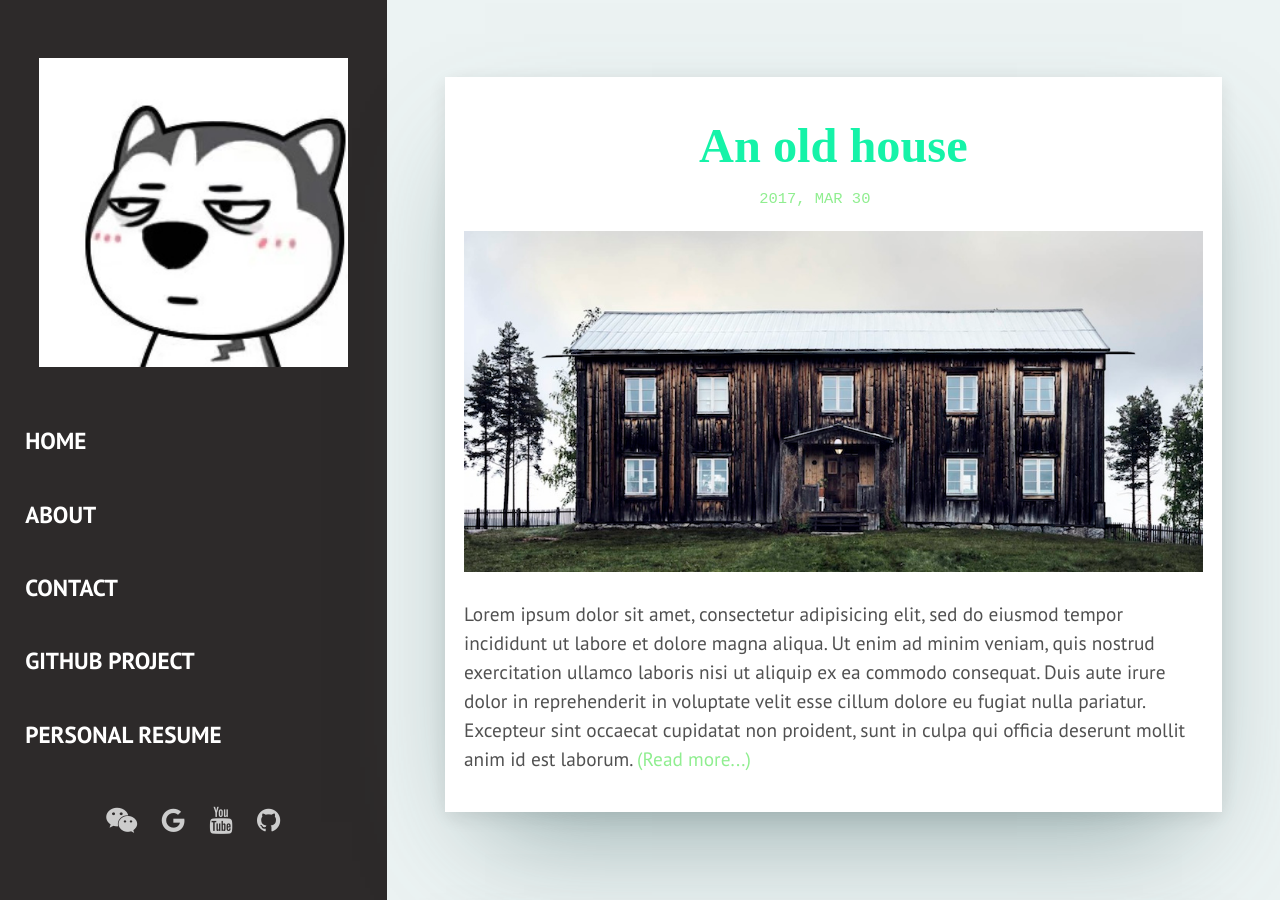
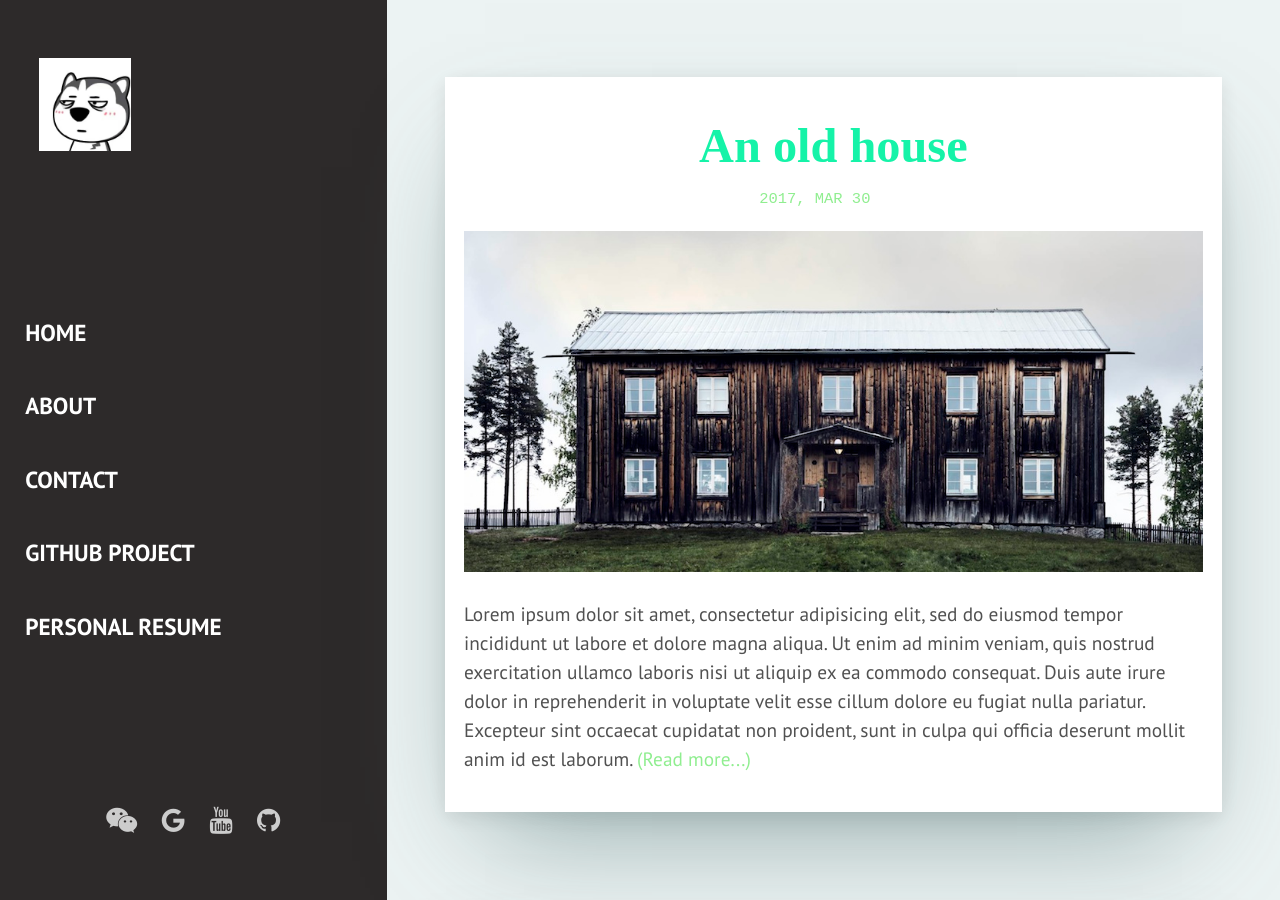
Before and after one commit to zywok/zywok.github.io, a Jekyll site: the page built from index.html, in a window 1280 px wide and 900 px high. Built offline with Jekyll 4.4.1, drawn with Linux system fonts in a browser that asks for light colours; some web fonts are replaced; the list of posts is cut into pages by our own code.

Commit message:
Update sidebar.html

```diff
--- a/_includes/sidebar.html
+++ b/_includes/sidebar.html
@@ -3,7 +3,7 @@
   <div class="sidebar-container">
     <div class="sidebar-logo">
       <!-- <a href="{{site.baseurl}}/" class="logo">{% if site.name %}{{site.name}}{% else %}Husky{% endif %}</a>  -->
-      <img src="{{site.baseurl}}/assets/img/husky.jpg" class="page-img" >
+      <img src="{{site.baseurl}}/assets/img/husky.jpg" class="logo-img" >
 
     </div>
 
```
